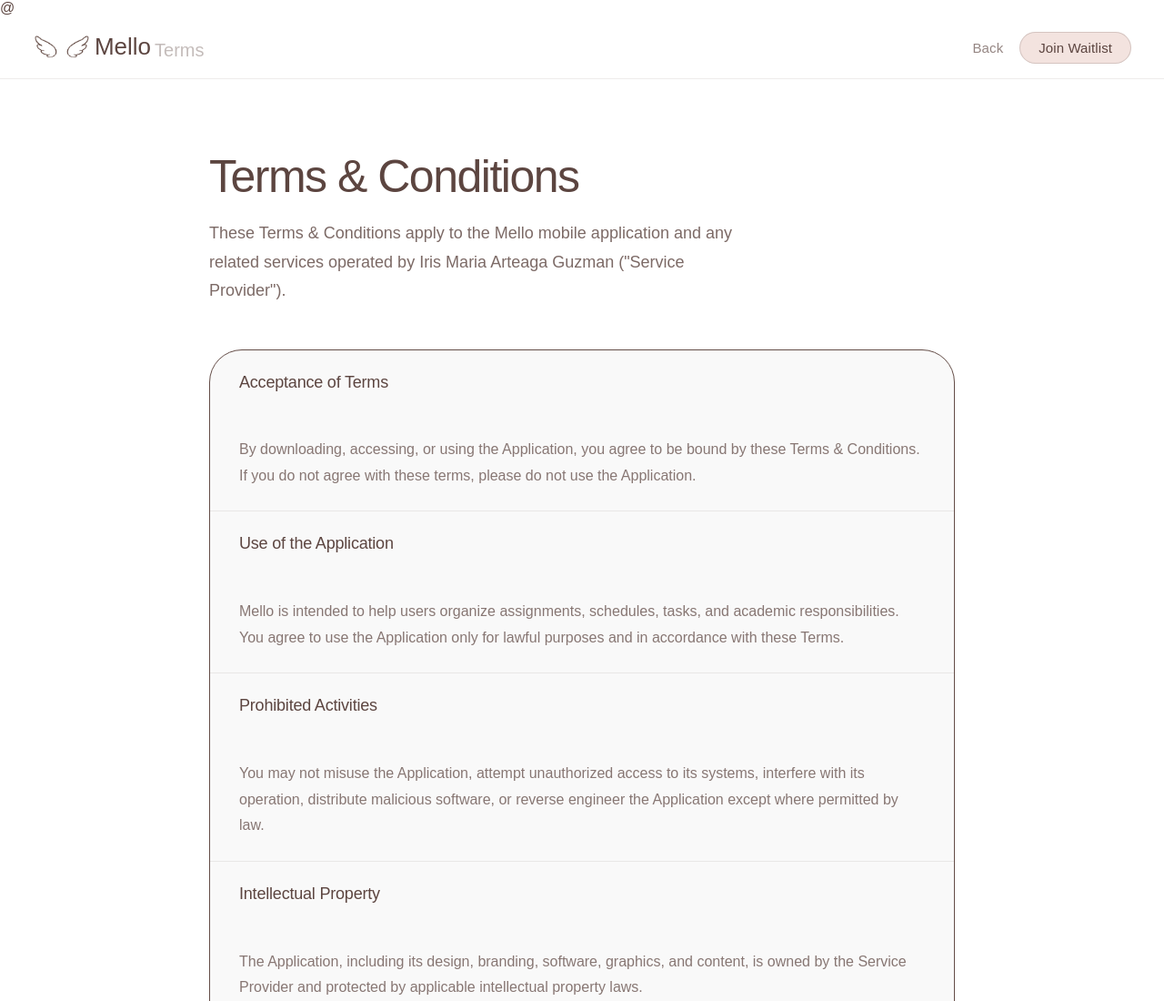
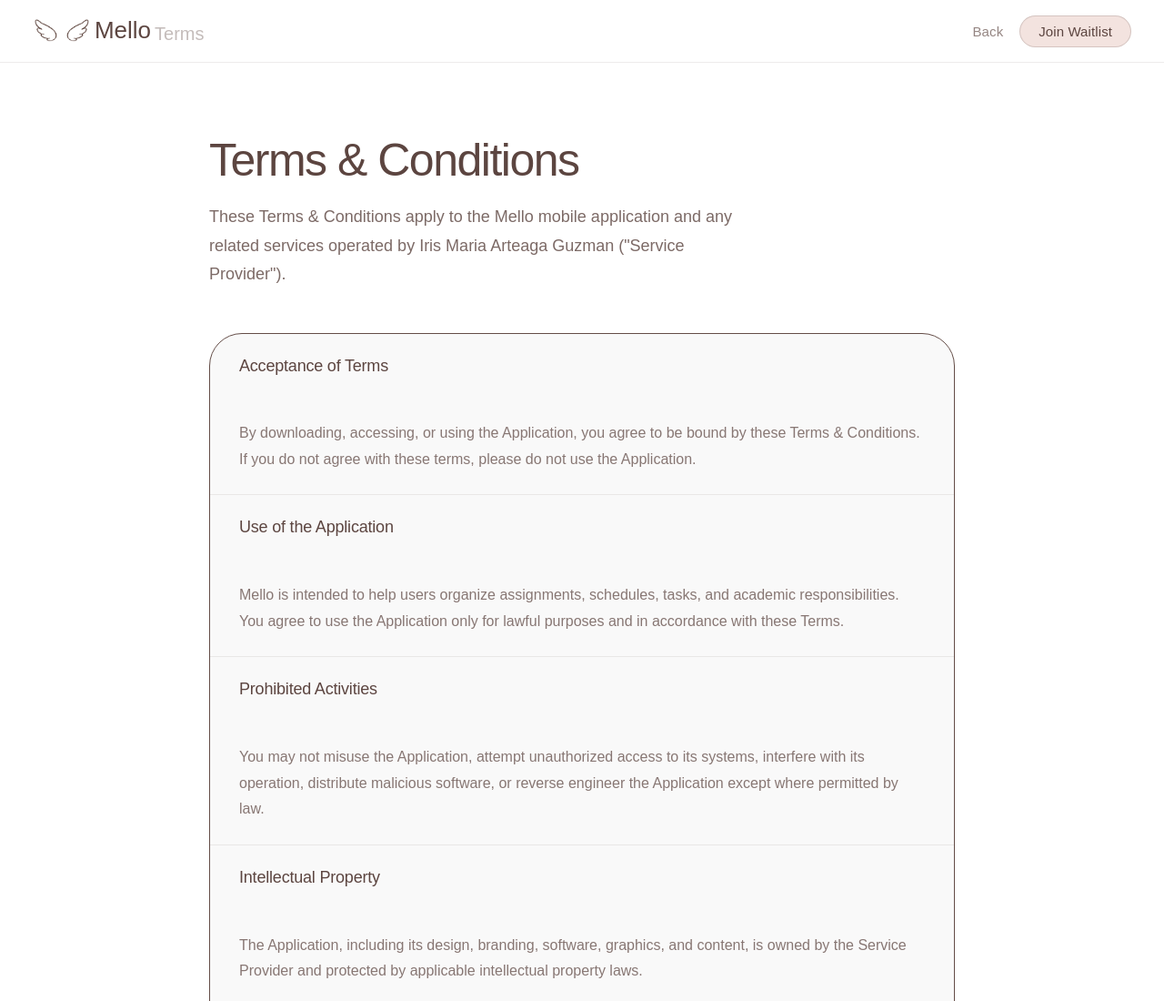
Before and after one commit to Artse-web/Mello, a plain HTML site: page terms.html in a window 1280 px wide. Shown: the top 1100 px of the page at 91% size. Drawn offline with Linux system fonts and the light colour scheme; a web font is replaced by a local one.

Commit message:
Update terms.html

```diff
--- a/terms.html
+++ b/terms.html
@@ -14,7 +14,7 @@
 </head>
 <body>
 
-  <div class="layeredTopNav">@
+  <div class="layeredTopNav">
     <div class="topnav">
       <div class="topnavInner">
         <div class="logoGroup">
```
